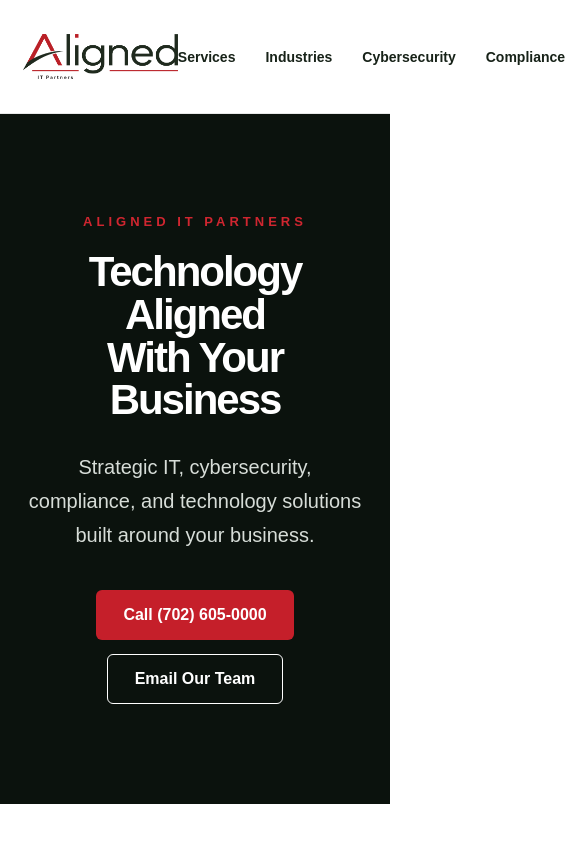
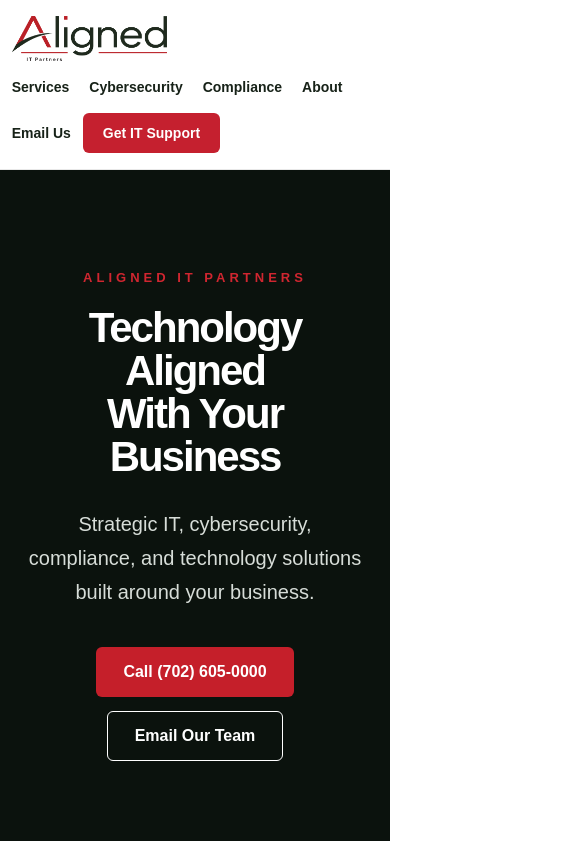
Before and after one commit to powdabam/aligneditp-website, a Next.js app: page / in a window 390 px wide. Shown: the top 841 px of the page, 585 px wide, since content can reach past the window. Built offline with nearby package versions, Linux system fonts and the light colour scheme.

Commit message:
Improve responsive site header
Refine navigation spacing, logo sizing, and header layout.

```diff
--- a/app/page.tsx
+++ b/app/page.tsx
@@ -12,41 +12,52 @@
       }}
     >
       {/* HEADER */}
+   {/* HEADER */}
 <header
 style={{
   display: "flex",
   alignItems: "center",
   justifyContent: "space-between",
-          padding: "18px 6%",
+  gap: "18px",
+  padding: "16px 3%",
   borderBottom: "1px solid #e8e8e8",
   background: "#ffffff",
+  flexWrap: "wrap",
+}}
+>
+  <a
+    href="#top"
+    style={{
+      display: "flex",
+      alignItems: "center",
+      textDecoration: "none",
     }}
   >
     <img
-          src="/Aligned%20Logo.png"
+      src="/Aligned Logo.png"
       alt="Aligned IT Partners"
       style={{
-            width: "230px",
-            maxWidth: "45%",
+       width: "155px",
         height: "auto",
+        display: "block",
       }}
     />
+  </a>
+
   <nav
     style={{
       display: "flex",
       alignItems: "center",
-    gap: "30px",
-    marginLeft: "auto",
-    marginRight: "30px",
+      justifyContent: "center",
+      gap: "20px",
+      flexWrap: "wrap",
     }}
   >
     {[
       ["Services", "#services"],
-    ["Industries", "#industries"],
       ["Cybersecurity", "#cybersecurity"],
       ["Compliance", "#compliance"],
       ["About", "#about"],
-    ["Contact", "#contact"],
     ].map(([label, href]) => (
       <a
         key={label}
@@ -56,6 +67,7 @@
           textDecoration: "none",
           fontSize: "14px",
           fontWeight: 600,
+          transition: "color 0.2s ease",
         }}
         onMouseEnter={(e) => {
           e.currentTarget.style.color = "#c5202f";
@@ -68,20 +80,43 @@
       </a>
     ))}
   </nav>
+
+  <div
+    style={{
+      display: "flex",
+      alignItems: "center",
+      gap: "12px",
+      flexWrap: "wrap",
+    }}
+  >
+    <a
+      href="mailto:help@aligneditp.com"
+      style={{
+        color: "#172218",
+        textDecoration: "none",
+        fontSize: "14px",
+        fontWeight: 600,
+      }}
+    >
+      Email Us
+    </a>
+
     <a
       href="tel:7026050000"
       style={{
-            background: "#c51f2a",
+        background: "#c5202f",
         color: "#ffffff",
         textDecoration: "none",
-            padding: "13px 22px",
+        padding: "12px 20px",
         borderRadius: "6px",
         fontWeight: 700,
-            fontSize: "15px",
+        fontSize: "14px",
+        whiteSpace: "nowrap",
       }}
     >
-          (702) 605-0000
+      Get IT Support
     </a>
+  </div>
 </header>
 
       {/* HERO */}
```
Lines whose indentation alone changed are shown as unchanged.
